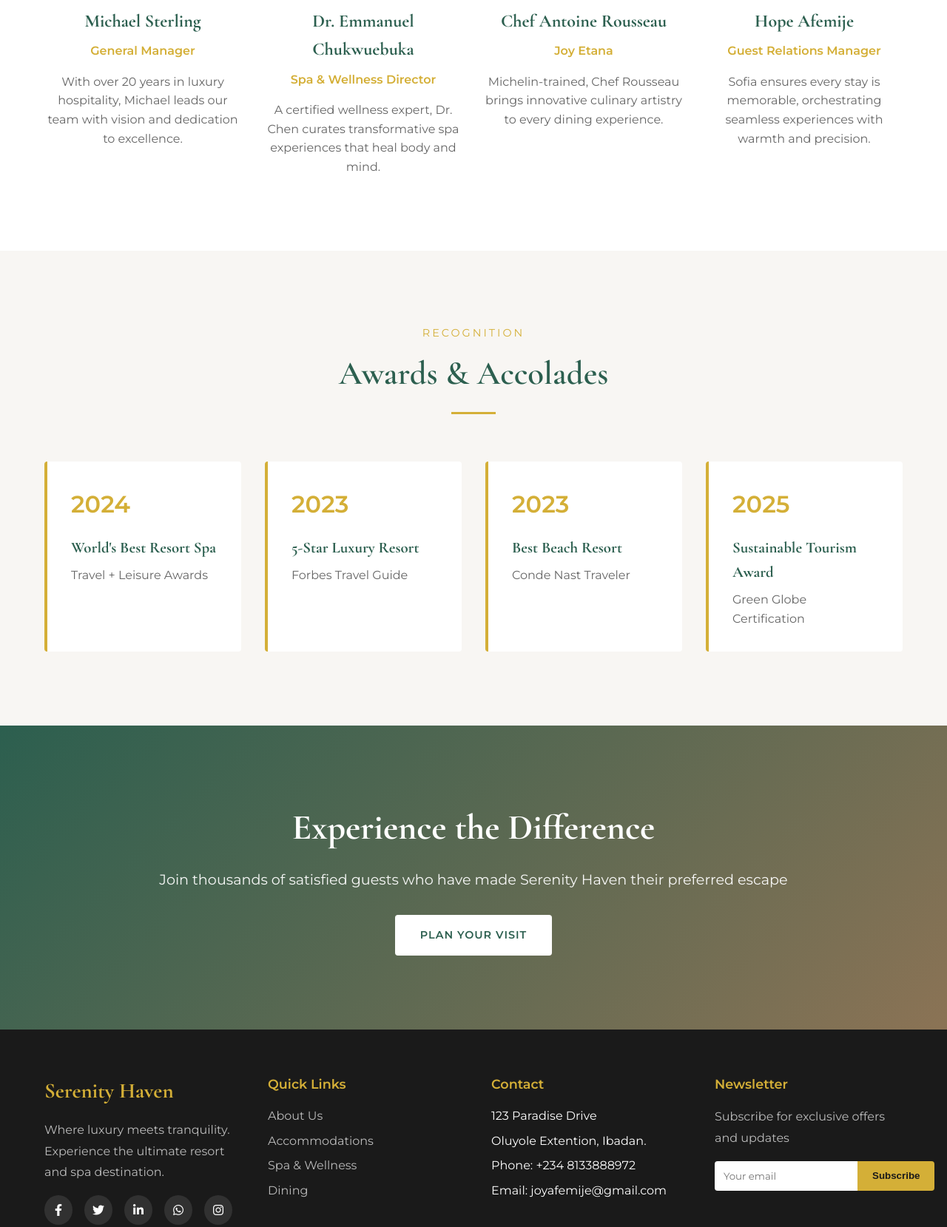
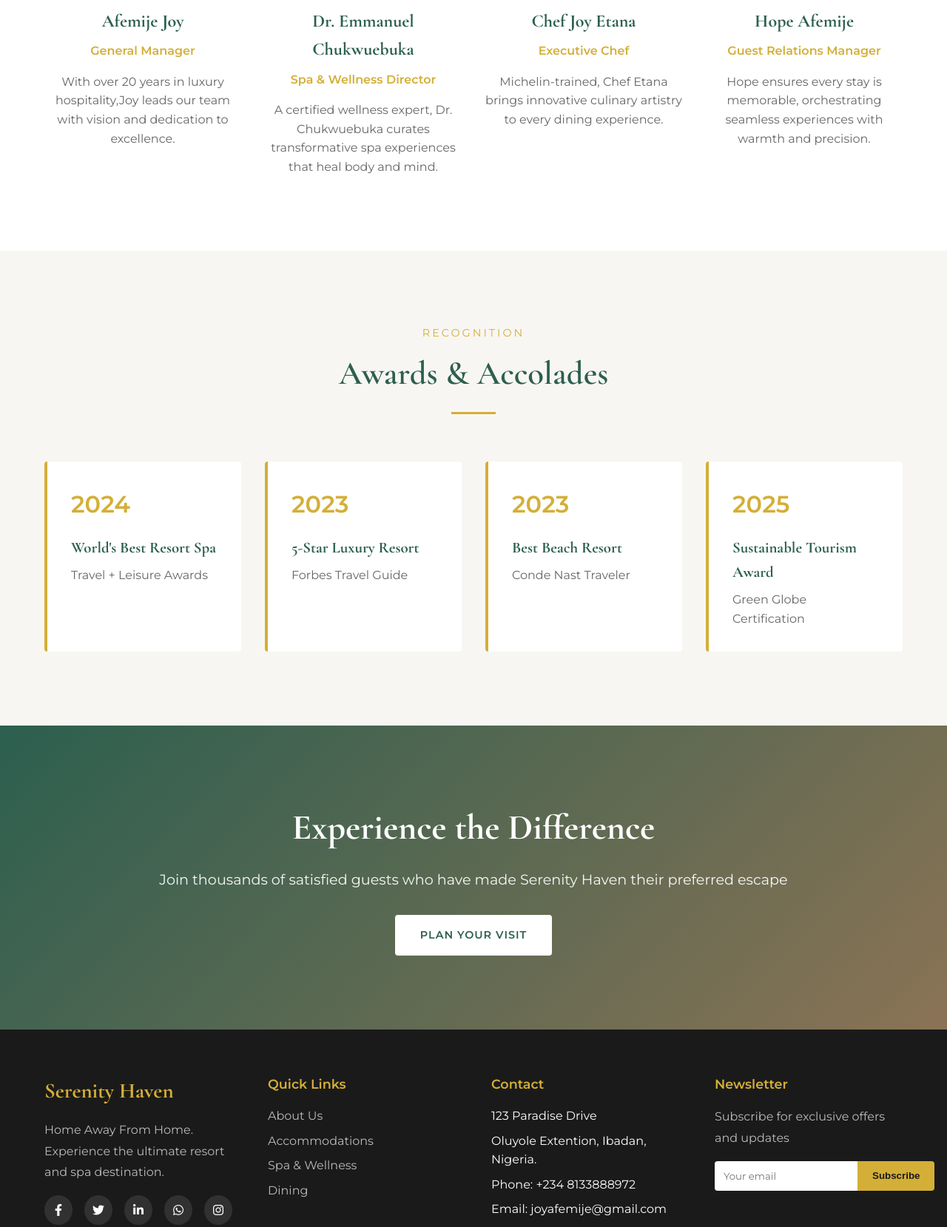
Before and after one commit to JoyAfemije/Resort-Spa, a plain HTML site: page about.html in a window 1280 px wide. Shown: the part 2720-4379 px from the top of the page at 74% size. Drawn offline with nearby package versions, Linux system fonts and the light colour scheme.

Commit message:
html updated

```diff
--- a/about.html
+++ b/about.html
@@ -160,10 +160,10 @@
                 alt="General Manager"
               />
             </div>
-            <h3>Michael Sterling</h3>
+            <h3>Afemije Joy</h3>
             <p class="team-role">General Manager</p>
             <p class="team-bio">
-              With over 20 years in luxury hospitality, Michael leads our team
+              With over 20 years in luxury hospitality,Joy leads our team
               with vision and dedication to excellence.
             </p>
           </div>
@@ -177,7 +177,7 @@
             <h3>Dr. Emmanuel Chukwuebuka</h3>
             <p class="team-role">Spa & Wellness Director</p>
             <p class="team-bio">
-              A certified wellness expert, Dr. Chen curates transformative spa
+              A certified wellness expert, Dr. Chukwuebuka curates transformative spa
               experiences that heal body and mind.
             </p>
           </div>
@@ -188,10 +188,10 @@
                 alt="Executive Chef"
               />
             </div>
-            <h3>Chef Antoine Rousseau</h3>
-            <p class="team-role">Joy Etana</p>
+            <h3>Chef Joy Etana</h3>
+            <p class="team-role">Executive Chef</p>
             <p class="team-bio">
-              Michelin-trained, Chef Rousseau brings innovative culinary
+              Michelin-trained, Chef Etana brings innovative culinary
               artistry to every dining experience.
             </p>
           </div>
@@ -205,7 +205,7 @@
             <h3>Hope Afemije</h3>
             <p class="team-role">Guest Relations Manager</p>
             <p class="team-bio">
-              Sofia ensures every stay is memorable, orchestrating seamless
+              Hope ensures every stay is memorable, orchestrating seamless
               experiences with warmth and precision.
             </p>
           </div>
@@ -265,7 +265,7 @@
           <div class="footer-col">
             <h3>Serenity Haven</h3>
             <p>
-              Where luxury meets tranquility. Experience the ultimate resort and
+              Home Away From Home. Experience the ultimate resort and
               spa destination.
             </p>
             <div class="social-links">
@@ -299,7 +299,7 @@
             <h4>Contact</h4>
             <ul>
               <li>123 Paradise Drive</li>
-              <li>Oluyole Extention, Ibadan.</li>
+              <li>Oluyole Extention, Ibadan, Nigeria.</li>
               <li>Phone: +234 8133888972</li>
               <li>Email: joyafemije@gmail.com</li>
             </ul>
```
Also changed, not shown: accommodation.html (+2 -2 lines), contact.html (+2 -2 lines), dinning.html (+2 -2 lines), index.html (+5 -5 lines), spa.html (+2 -2 lines).
